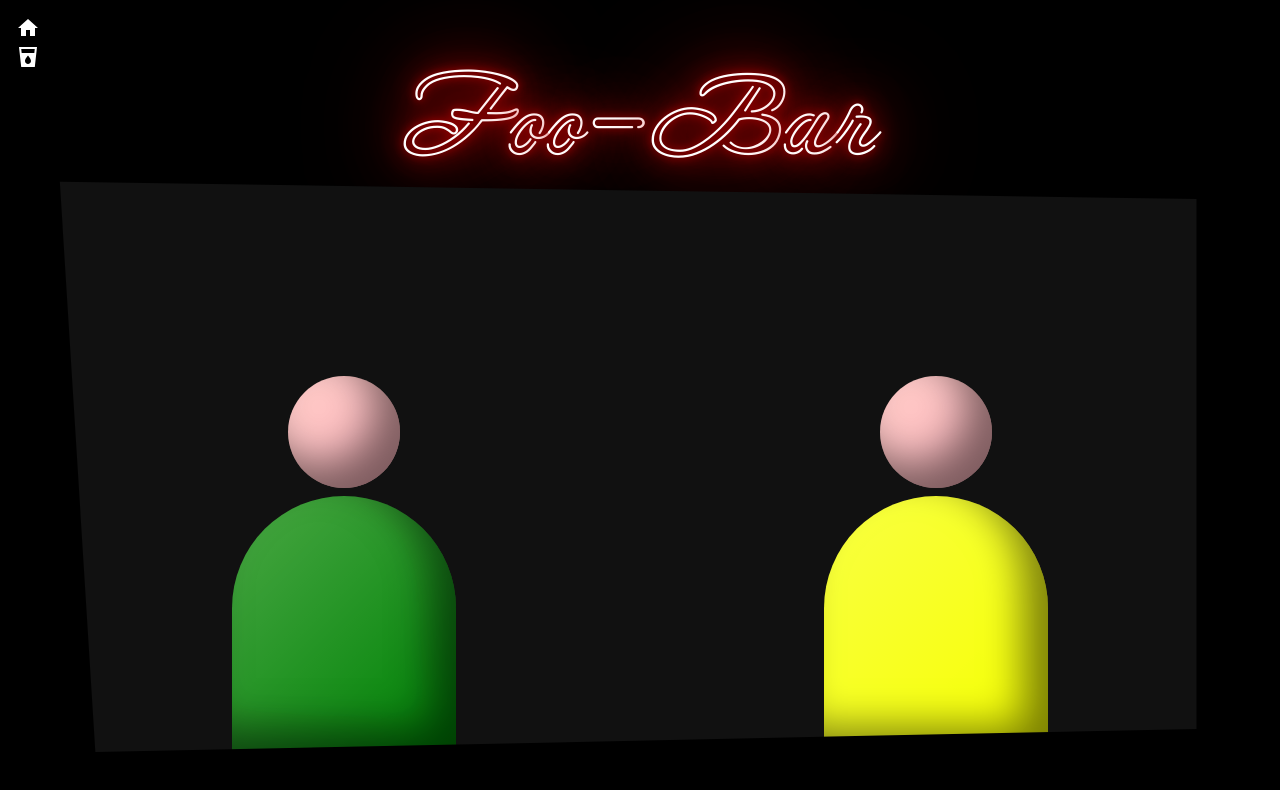
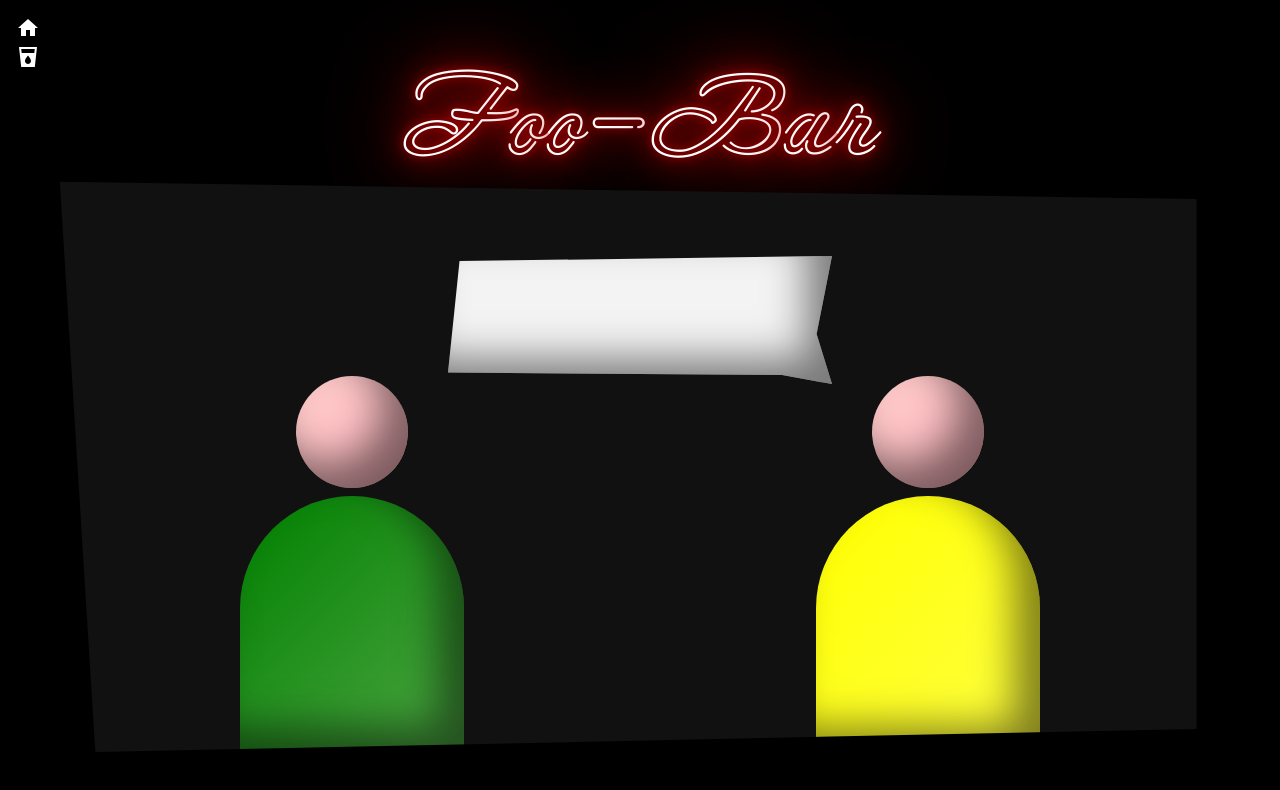
Before and after one commit to contilorenzo/portfolio, a React (Vite) app: page /bar in a window 1280 px wide. Shown: the top 790 px of the page. Built offline with nearby package versions, Linux system fonts and the light colour scheme.

Commit message:
Add balloons

```diff
--- a/src/pages/Bar/Bar.styles.ts
+++ b/src/pages/Bar/Bar.styles.ts
@@ -16,7 +16,7 @@ const Content = styled.div`
   border-radius: 4px;
   clip-path: polygon(1% 1%, 97% 4%, 97% 96%, 4% 100%);
   display: flex;
-  justify-content: space-around;
+  justify-content: center;
   height: 100%;
   width: 100%;
 `
@@ -30,29 +30,13 @@ const Header = styled.div`
 
 const Person = styled.div<{ $color: string }>`
   background-color: ${({ $color }) => $color};
-  background-image: -webkit-linear-gradient(
-    -45deg,
-    rgba(255, 255, 220, 0.3) 0%,
-    transparent 100%
-  );
-  background-image: -moz-linear-gradient(
-    -45deg,
-    rgba(255, 255, 220, 0.3) 0%,
-    transparent 100%
-  );
-  background-image: -o-linear-gradient(
-    -45deg,
-    rgba(255, 255, 220, 0.3) 0%,
-    transparent 100%
-  );
-  background-image: -ms-linear-gradient(
+  background-image: linear-gradient(
     -45deg,
     rgba(255, 255, 220, 0.3) 0%,
     transparent 100%
   );
   border-radius: 999px 999px 0 0;
   box-shadow: inset -25px -25px 40px rgba(0, 0, 0, 0.5);
-  filter: hue-rotate(2deg);
   height: 16rem;
   position: relative;
   width: 14rem;
@@ -91,7 +75,26 @@ const Person = styled.div<{ $color: string }>`
   }
 `
 
+const Balloon = styled.div`
+  background-color: #f3f3f3;
+  box-shadow: inset -25px -25px 40px rgba(0, 0, 0, 0.5);
+  clip-path: polygon(3% 4%, 100% 0, 96% 61%, 100% 100%, 87% 93%, 0 91%);
+  height: 8rem;
+  width: 100%;
+`
+
+const Balloons = styled.div`
+  display: flex;
+  flex-direction: column;
+  height: 100%;
+  justify-content: flex-end;
+  margin: 0 -1rem 23rem -1rem;
+  width: 30vw;
+`
+
 export default {
+  Balloon,
+  Balloons,
   Bar,
   Content,
   Header,
--- a/src/pages/Bar/Bar.tsx
+++ b/src/pages/Bar/Bar.tsx
@@ -51,6 +51,21 @@ const personAnimation = {
   },
 }
 
+const balloonAnimation = {
+  initial: {
+    scaleX: 0,
+    transformOrigin: 'right',
+  },
+  animate: {
+    scaleX: 1,
+  },
+  transition: {
+    duration: 1.6,
+    delay: 3.5,
+    type: 'spring',
+  },
+}
+
 const Bar = () => {
   useEffect(() => {
     window.scrollTo(0, 0)
@@ -75,6 +90,12 @@ const Bar = () => {
             {...personAnimation}
             $color='green'
           ></Styled.Person>
+          <Styled.Balloons>
+            <Styled.Balloon
+              as={motion.div}
+              {...balloonAnimation}
+            ></Styled.Balloon>
+          </Styled.Balloons>
           <Styled.Person
             as={motion.div}
             {...personAnimation}
```
